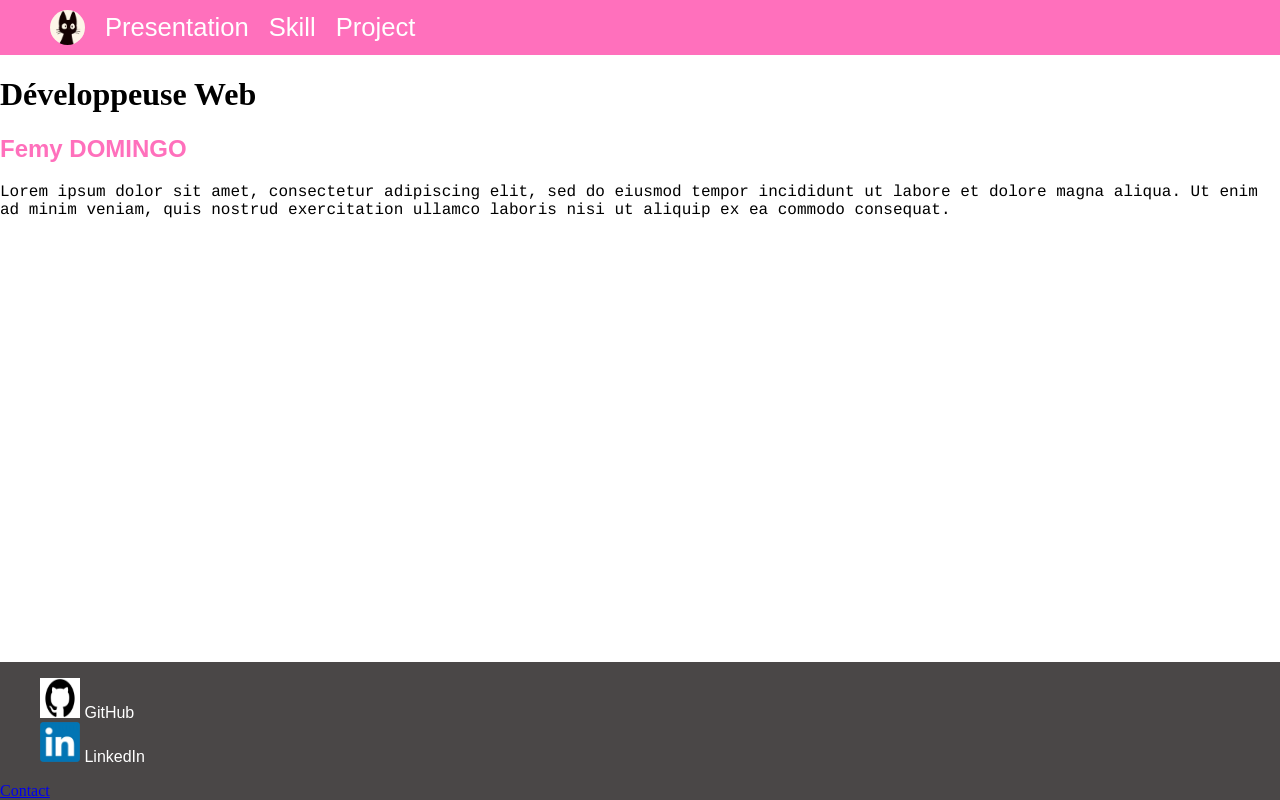
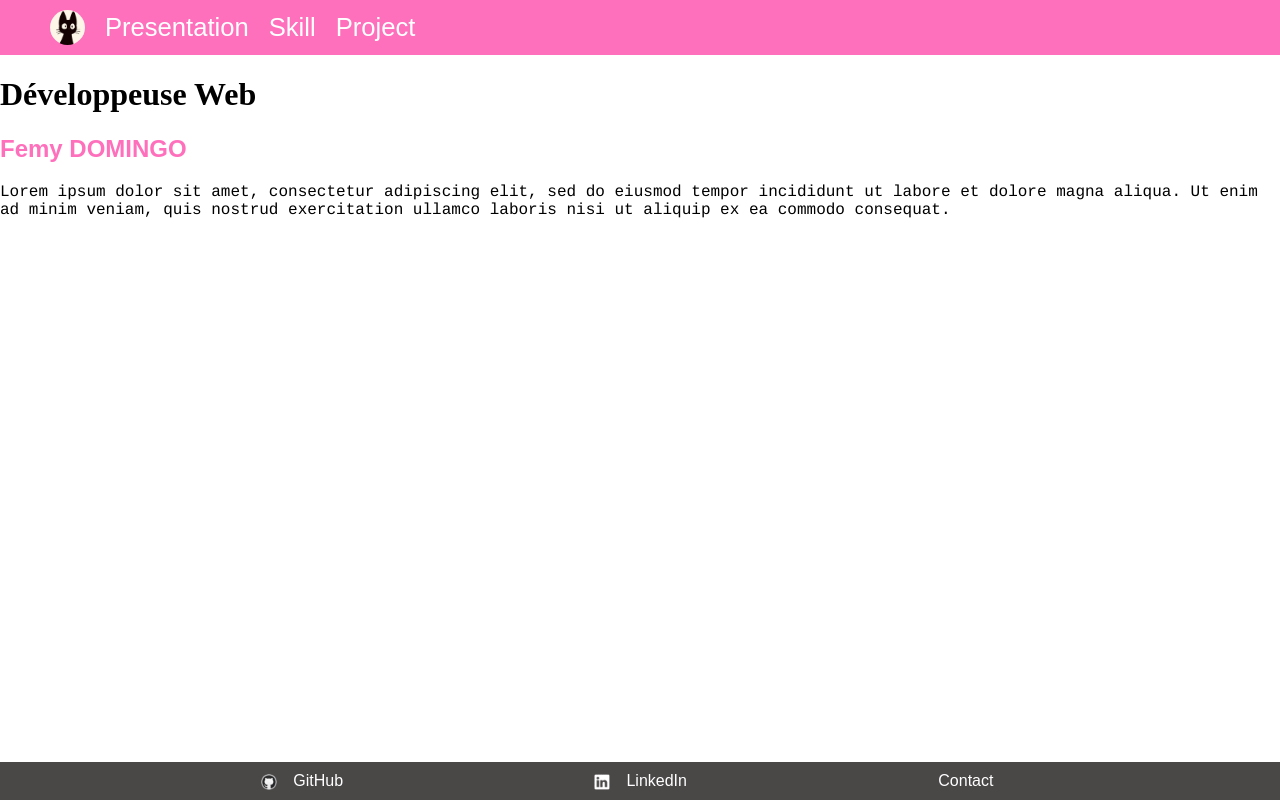
Before and after one commit to femy-dmng/Portfolio, a Next.js app in the folder portfolio/: page / in a window 1280 px wide. Built offline with nearby package versions, Linux system fonts and the light colour scheme; a web font is replaced by a local one.

Commit message:
update: enhance footer layout and add contact link
Co-authored-by: femy-dmng <femydomingo@proton.me>

```diff
--- a/portfolio/components/footer/footer.module.scss
+++ b/portfolio/components/footer/footer.module.scss
@@ -2,21 +2,34 @@
 .footer {
   background-color: $background-color-tertiary;
   color: $text-color-light;
+  font-family: $font-secondary;
+  padding: 10px;
 
   .listfooter {
     list-style: none;
-    font-family: $font-secondary;
+    width: 98%;
+    display: inline-flex;
+    justify-content: space-evenly;
+    margin: 0;
+    padding: 0;
+    align-items: center;
+
+    li {
+      align-items: center;
+    }
 
     .logo {
-      gap: $gap;
+      width: 1rem;
+      height: 1rem;
+      margin-right: 1rem;
+      vertical-align: middle;
     }
-
-    a {
-      color: $text-color-light;
-      text-decoration: none;
-      &:hover {
-        color: $color-hover;
-      }
+  }
+  a {
+    color: $text-color-light;
+    text-decoration: none;
+    &:hover {
+      color: $color-hover;
     }
   }
 }
--- a/portfolio/components/footer/footer.tsx
+++ b/portfolio/components/footer/footer.tsx
@@ -8,15 +8,30 @@ export default function footer() {
   return (
     <footer className={style.footer}>
       <ul className={style.listfooter}>
-        <li className={style.logo}>
-          <Image src={logoGitHub} alt="GitHub" width={40} height={40} /> GitHub
+        <li>
+          <Image
+            className={style.logo}
+            src={logoGitHub}
+            alt="GitHub"
+            width={40}
+            height={40}
+          />
+          GitHub
         </li>
-        <li className={style.logo}>
-          <Image src={logoLinkedIn} alt="LinkedIn" width={40} height={40} />{" "}
+        <li>
+          <Image
+            className={style.logo}
+            src={logoLinkedIn}
+            alt="LinkedIn"
+            width={40}
+            height={40}
+          />
           LinkedIn
         </li>
+        <li>
+          <Link href="/contact">Contact</Link>
+        </li>
       </ul>
-      <Link href="/contact">Contact</Link>
     </footer>
   );
 }
```
Also changed, not shown: portfolio/assets/GitHub Logo.webp, portfolio/assets/LinkedIn logo.webp.
